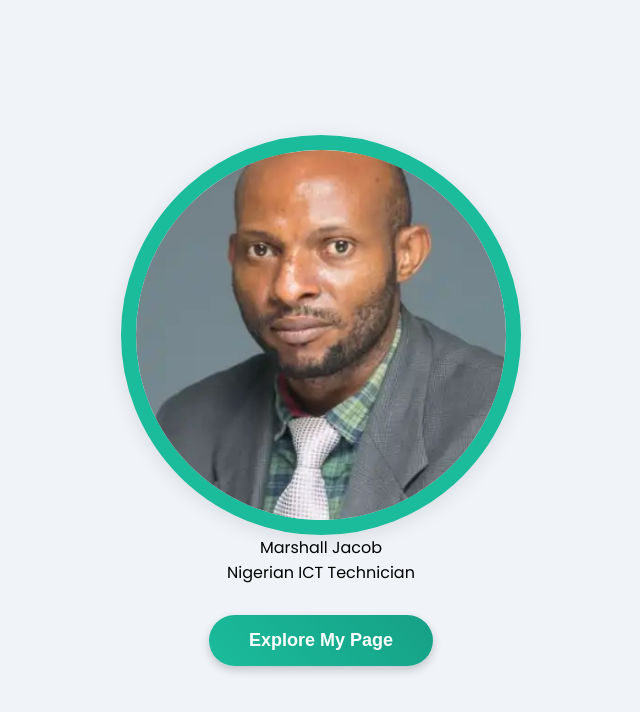
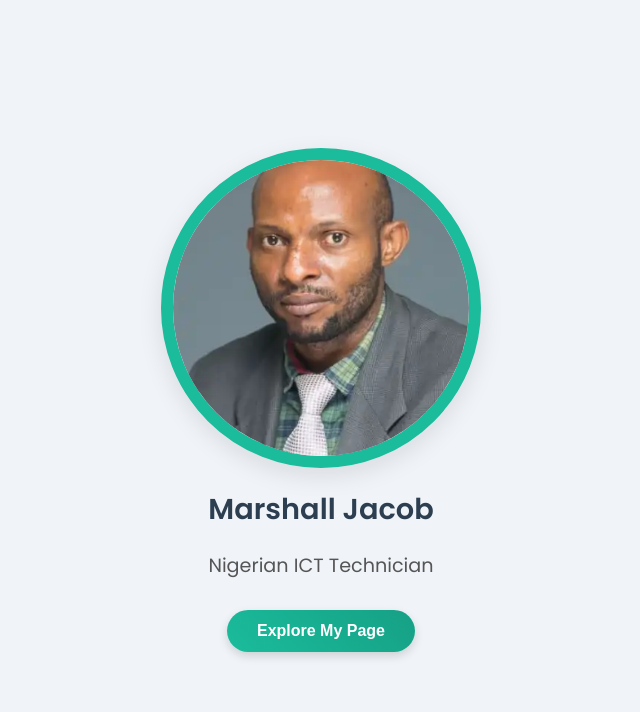
Before and after one commit to marshall294/al-about-marshall-jacob-it-developer-and-websiter-designer, a plain HTML site: page index.html in a window 1280 px wide. Shown: the whole page, without its empty margins (319-959 px from the left). Drawn offline with Linux system fonts and the light colour scheme.

Commit message:
Update index.html

```diff
--- a/index.html
+++ b/index.html
@@ -1,16 +1,17 @@
 <!DOCTYPE html>
 <html lang="en">
 <head>
-  <meta charset="UTF-8">
-  <meta name="viewport" content="width=device-width, initial-scale=1.0">
-  <meta name="description" content="Explore a range of professional services including Math & Physics Tutoring, Football Scouting, Web Design & ICT Training, and more. Get started today.">
-  <meta name="keywords" content="Math Physics Tutoring, Football Scouting, Web Design, ICT, Online Business, Educational Services, Technology Services">
-  <meta name="author" content="Your Company Name">
-  <meta property="og:title" content="Explore Our Services">
-  <meta property="og:description" content="Explore a variety of educational and business services. Learn more about Math & Physics Tutoring, Football Scouting, Web Design & ICT, and Online Business strategies.">
-  <meta property="og:image" content="https://your-image-link.com/image.jpg">
-  <meta property="og:url" content="https://your-website.com">
-  <title>MathCloud</title>
+  <meta charset="UTF-8" />
+  <meta name="viewport" content="width=device-width, initial-scale=1.0"/>
+  <title>MathCloud - Marshall Jacob</title>
+  <meta name="description" content="Marshall Jacob - Nigerian ICT Technician. Explore professional services from tutoring to tech solutions." />
+  <meta name="keywords" content="Marshall Jacob, ICT Technician, MathCloud, Web Design, Tutoring" />
+  <meta name="author" content="Marshall Jacob">
+  <meta property="og:title" content="Marshall Jacob | MathCloud">
+  <meta property="og:description" content="Explore professional services offered by Marshall Jacob including tutoring, tech, and ICT services.">
+  <meta property="og:image" content="marshall.webp">
+  <meta property="og:url" content="https://your-deployment-url.com">
+
   <link href="https://fonts.googleapis.com/css2?family=Poppins:wght@400;600&display=swap" rel="stylesheet">
   <style>
     * {
@@ -21,25 +22,23 @@
 
     body {
       font-family: 'Poppins', sans-serif;
-      background-color: #f0f4f8;
-      height: 100vh;
+      background: #f0f4f8;
       display: flex;
+      flex-direction: column;
+      align-items: center;
       justify-content: center;
-      align-items: center;
-      flex-direction: column;
+      min-height: 100vh;
+      text-align: center;
     }
 
     .circle-container {
-      display: flex;
-      justify-content: center;
-      align-items: center;
-      width: 400px;
-      height: 400px;
-      border: 15px solid #1abc9c;
+      width: 320px;
+      height: 320px;
+      border: 12px solid #1abc9c;
       border-radius: 50%;
-      background-color: #fff;
-      box-shadow: 0 4px 20px rgba(0, 0, 0, 0.1);
       overflow: hidden;
+      background: #fff;
+      box-shadow: 0 8px 25px rgba(0, 0, 0, 0.1);
     }
 
     .circle-container img {
@@ -48,34 +47,53 @@
       object-fit: cover;
     }
 
+    h1, h2 {
+      margin-top: 20px;
+      color: #2c3e50;
+    }
+
+    h1 {
+      font-size: 1.8em;
+    }
+
+    h2 {
+      font-size: 1.2em;
+      font-weight: 400;
+      color: #555;
+    }
+
     .explore-btn {
       margin-top: 30px;
-      padding: 15px 40px;
+      padding: 12px 30px;
       background: linear-gradient(45deg, #1abc9c, #16a085);
       border: none;
       border-radius: 50px;
       color: white;
-      font-size: 18px;
+      font-size: 16px;
       font-weight: 600;
       cursor: pointer;
       transition: transform 0.3s ease, box-shadow 0.3s ease;
-      box-shadow: 0 4px 10px rgba(0, 0, 0, 0.2);
+      box-shadow: 0 4px 10px rgba(0, 0, 0, 0.15);
     }
 
     .explore-btn:hover {
-      transform: scale(1.1);
-      box-shadow: 0 8px 20px rgba(0, 0, 0, 0.3);
+      transform: scale(1.07);
+      box-shadow: 0 6px 18px rgba(0, 0, 0, 0.25);
     }
 
-    @media (max-width: 768px) {
+    @media (max-width: 600px) {
       .circle-container {
-        width: 300px;
-        height: 300px;
+        width: 240px;
+        height: 240px;
+      }
+
+      h1 {
+        font-size: 1.5em;
       }
 
       .explore-btn {
-        padding: 12px 30px;
-        font-size: 16px;
+        padding: 10px 24px;
+        font-size: 14px;
       }
     }
   </style>
@@ -83,10 +101,12 @@
 <body>
 
   <div class="circle-container">
-    <img src="marshall.webp" alt="Your Image">
+    <img src="marshall.webp" alt="Marshall Jacob">
   </div>
-   <p>Marshall Jacob</p>
-   <p>Nigerian ICT Technician</p>
+
+  <h1>Marshall Jacob</h1>
+  <h2>Nigerian ICT Technician</h2>
+
   <button class="explore-btn" onclick="window.location.href='explore.html'">Explore My Page</button>
 
 </body>
```
